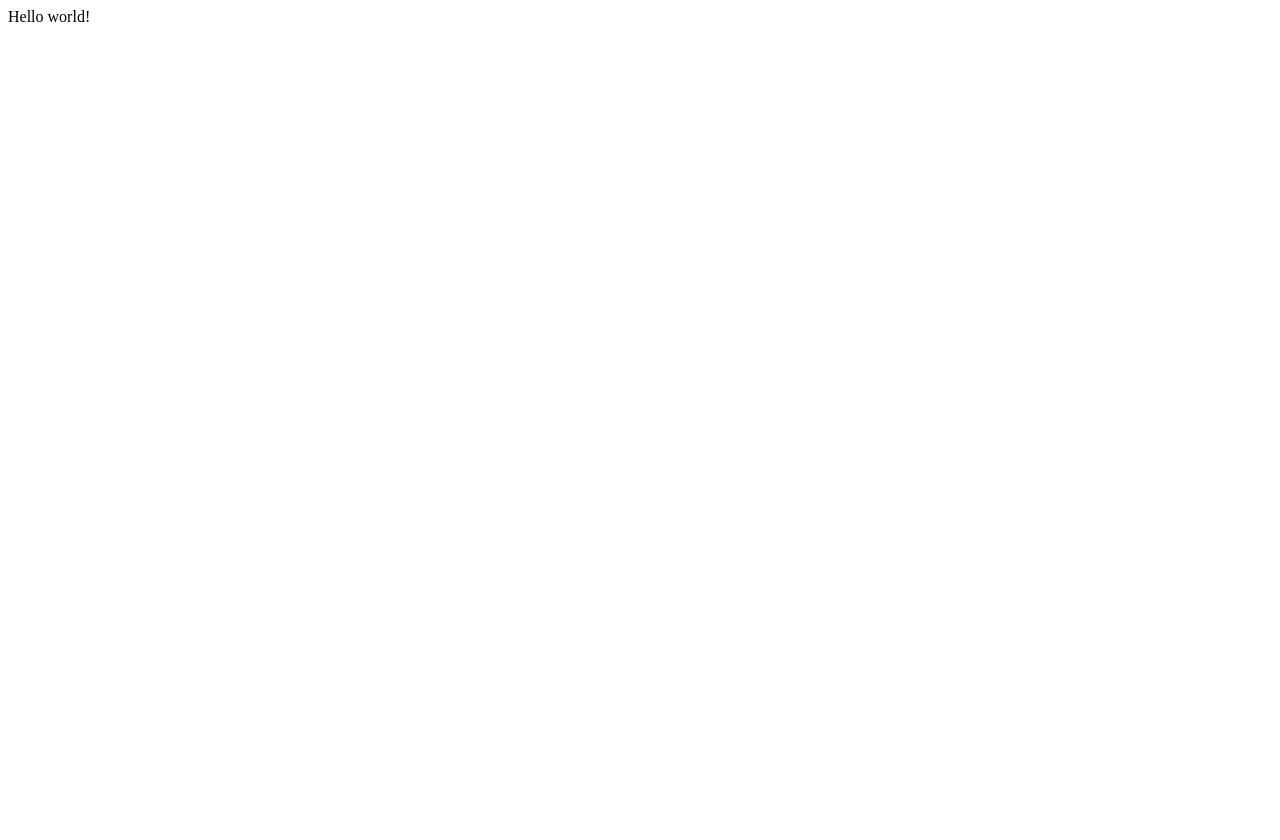
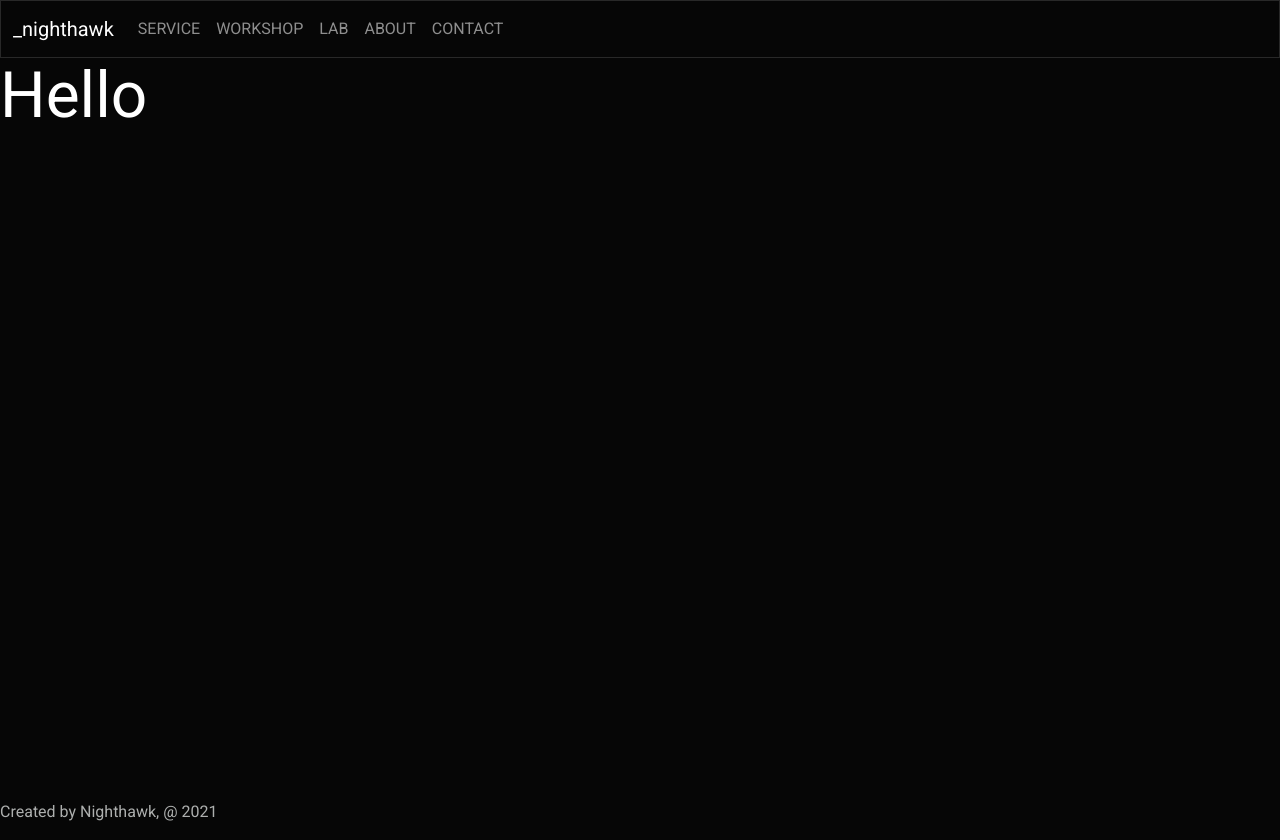
Before and after one commit to dev-frog/Gstaterkit_, a Gatsby site: page / in a window 1280 px wide. Before the commit the page ends 800 px from the top, so only its background shows below. Built offline with nearby package versions, Linux system fonts and the light colour scheme; Gatsby itself is replaced by a stand-in of ours.

Commit message:
Staterkit working with bootwatch:wq

```diff
--- a/gatsby-config.js
+++ b/gatsby-config.js
@@ -1,10 +1,5 @@
-/**
- * Configure your Gatsby site with this file.
- *
- * See: https://www.gatsbyjs.com/docs/gatsby-config/
- */
-
 module.exports = {
-  /* Your site config here */
-  plugins: [],
+  plugins: [
+    'gatsby-plugin-sass'
+  ],
 }
--- a/package.json
+++ b/package.json
@@ -15,8 +15,11 @@
   },
   "dependencies": {
     "gatsby": "^3.12.1",
+    "gatsby-plugin-sass": "^4.12.0",
+    "node-sass": "^6.0.1",
     "react": "^17.0.1",
-    "react-dom": "^17.0.1"
+    "react-dom": "^17.0.1",
+    "spinthatshit": "^1.0.4"
   },
   "devDependencies": {
     "prettier": "2.3.2"
--- /dev/null
+++ b/src/assets/styles/index.module.scss
@@ -0,0 +1,20 @@
+/* font url */
+
+
+/* root  */
+
+
+
+*,
+::before,
+::after {
+    box-sizing: border-box;
+    margin: 0;
+    padding: 0;
+    text-decoration: none;
+}
+
+.__IndexPages{
+
+
+}
--- /dev/null
+++ b/src/assets/styles/layout.module.scss
@@ -0,0 +1,10 @@
+.__container{
+    margin: 0 auto;
+    display: flex;
+    flex-direction: column;
+    min-height: 100vh;
+}
+
+.__active_nav_item{
+    color: darkmagenta;
+}
--- /dev/null
+++ b/src/components/footer.js
@@ -0,0 +1,11 @@
+import React from 'react'
+
+export const footer = () => {
+    return (
+        <div>
+            <p>Created by Nighthawk, @ 2021</p>
+        </div>
+    )
+}
+
+export default footer
--- /dev/null
+++ b/src/components/header.js
@@ -0,0 +1,47 @@
+import React from 'react'
+import { Link } from 'gatsby'
+
+export const header = () => {
+    return (
+       <>
+         <header>
+            <nav class="navbar navbar-expand-lg navbar-dark bg-dark">
+                <div class="container-fluid">
+                    <Link className="navbar-brand" to="/" >_nighthawk</Link>
+                    <button class="navbar-toggler" type="button" data-bs-toggle="collapse" data-bs-target="#navbarColor02" aria-controls="navbarColor02" aria-expanded="false" aria-label="Toggle navigation">
+                        <span class="navbar-toggler-icon"></span>
+                    </button>
+
+                    <div class="collapse navbar-collapse" id="navbarColor02">
+                        <ul class="navbar-nav me-auto">
+                            <li class="nav-item">
+                                <Link className="nav-link" activeClassName="visually-hidden" to="/service" >SERVICE</Link>
+                            </li>
+                            <li class="nav-item">
+                                <Link className="nav-link" activeClassName="visually-hidden" to="/workshop" >WORKSHOP</Link>
+                            </li>
+                            <li class="nav-item">
+                                <Link className="nav-link" activeClassName="visually-hidden" to="/lab" >LAB</Link>
+                            </li>
+
+                            <li class="nav-item">
+                                 <Link className="nav-link" activeClassName="visually-hidden" to="/about" >ABOUT</Link>
+                            </li>
+
+                            <li class="nav-item">
+                                 <Link className="nav-link" activeClassName="visually-hidden" to="/contact" >CONTACT</Link>
+                            </li>
+
+                        </ul>
+                    </div>
+                </div>
+            </nav>
+        </header>
+
+       </>
+    )
+}
+
+
+
+export default header
--- /dev/null
+++ b/src/components/layout.js
@@ -0,0 +1,21 @@
+import React from 'react'
+import Header from './header'
+import Footer from './footer'
+import '../assets/styles/cyborg.min.css'
+
+import * as layoutStyle from '../assets/styles/layout.module.scss'
+
+export const layout = (props) => {
+    return (
+        <>
+            <div className={layoutStyle.__container}>
+                <Header />
+                {props.children}
+            </div>
+            <Footer />
+       </>
+    )
+}
+
+
+export default layout
--- a/src/pages/index.js
+++ b/src/pages/index.js
@@ -1,5 +1,16 @@
 import React from "react"
+import Layout from '../components/layout'
+import * as indexStyle from '../assets/styles/index.module.scss'
 
-export default function Home() {
-  return <div>Hello world!</div>
+const IndexPages = () =>{
+  return (
+   <Layout>
+     <div className={indexStyle.__IndexPages}>
+       <h1>Hello</h1>
+
+     </div>
+   </Layout>
+  )
 }
+
+export default IndexPages
```
Also changed, not shown: src/pages/about.js (added, +12 -0 lines), src/pages/contact.js (added, +13 -0 lines), src/pages/lab.js (added, +12 -0 lines), src/pages/service.js (added, +13 -0 lines), src/pages/workshop.js (added, +13 -0 lines), src/assets/styles/cyborg.min.css (added), 1 other file.
